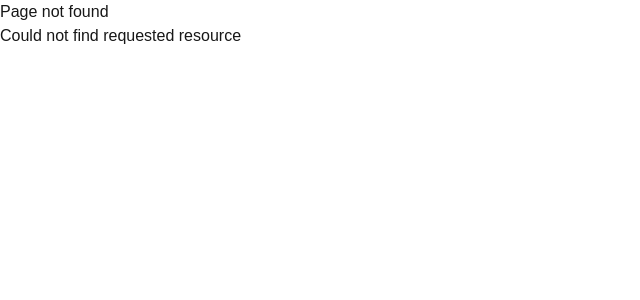
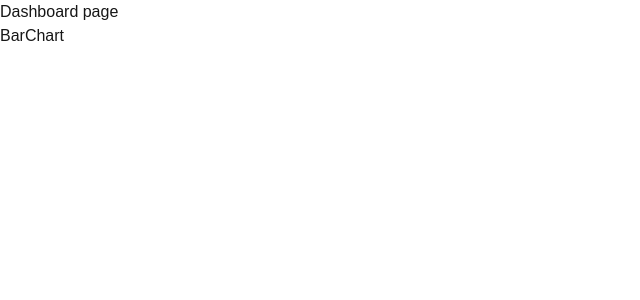
Before and after one commit to Atul993/nextJS-practice, a Next.js app: page /dashboard in a window 1280 px wide. Before the commit this address had no page. Shown: the top 300 px of the page, without its empty margins (0-640 px from the left). Built offline with nearby package versions, Linux system fonts and the light colour scheme.

Commit message:
file colocation practice

```diff
--- /dev/null
+++ b/src/app/dashboard/line-chart.tsx
@@ -0,0 +1,5 @@
+export default function LineChart() {
+  return (
+    <div>line-chart</div>
+  )
+}
--- /dev/null
+++ b/src/app/dashboard/page.tsx
@@ -0,0 +1,12 @@
+function BarChart() {
+  return <h1>BarChart</h1>;
+}
+
+export default function Dashboard() {
+  return (
+    <div>
+      <h1>Dashboard page</h1>
+      <BarChart />
+    </div>
+  );
+}
```
